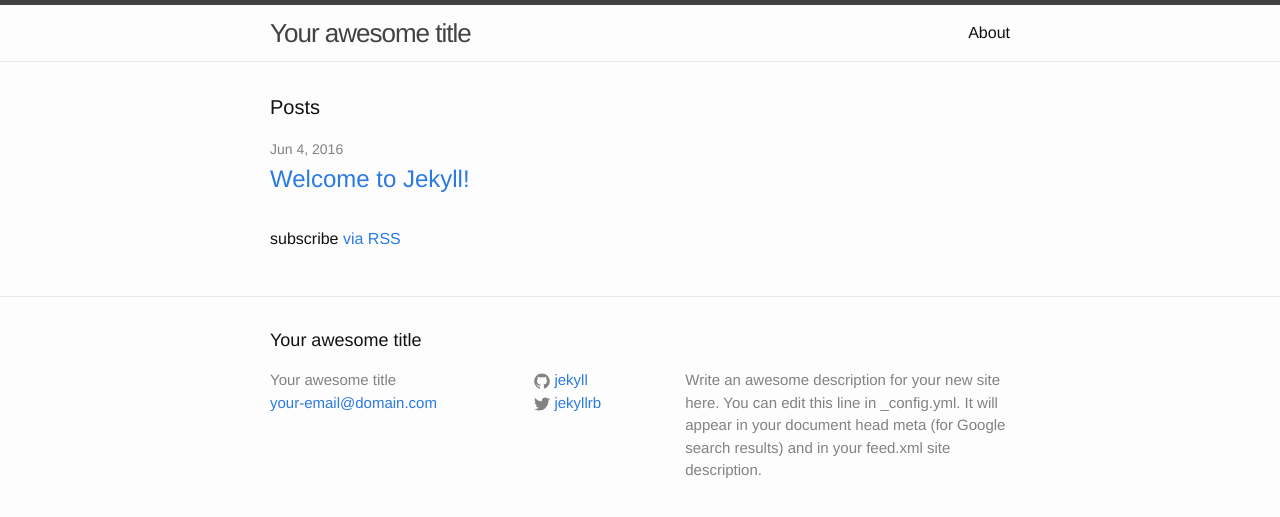
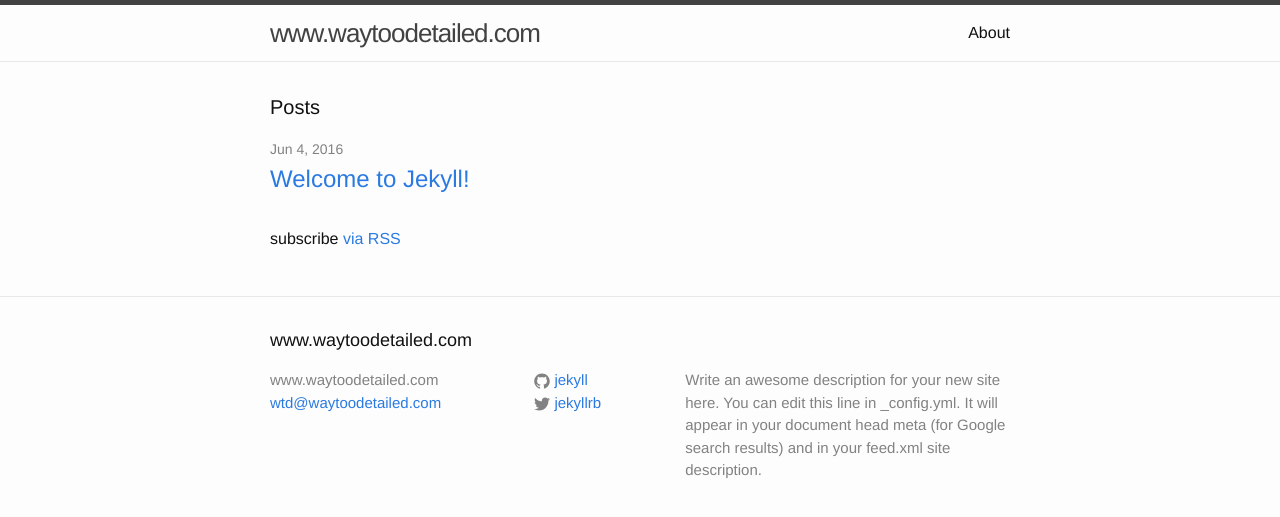
Before and after one commit to karlnjals/karlnjals.github.io, a Jekyll site: the page built from index.html, in a window 1280 px wide. Shown: the top 517 px of the page. Built offline with Jekyll 4.4.1, drawn with Linux system fonts in a browser that asks for light colours.

Commit message:
anged name:

```diff
--- a/_config.yml
+++ b/_config.yml
@@ -6,14 +6,14 @@
 # 'jekyll serve'. If you change this file, please restart the server process.
 
 # Site settings
-title: Your awesome title
-email: your-email@domain.com
+title: www.waytoodetailed.com
+email: wtd@waytoodetailed.com
 description: > # this means to ignore newlines until "baseurl:"
   Write an awesome description for your new site here. You can edit this
   line in _config.yml. It will appear in your document head meta (for
   Google search results) and in your feed.xml site description.
 baseurl: "" # the subpath of your site, e.g. /blog
-url: "http://yourdomain.com" # the base hostname & protocol for your site
+url: "http://waytoodetailed" # the base hostname & protocol for your site
 twitter_username: jekyllrb
 github_username:  jekyll
 
```
